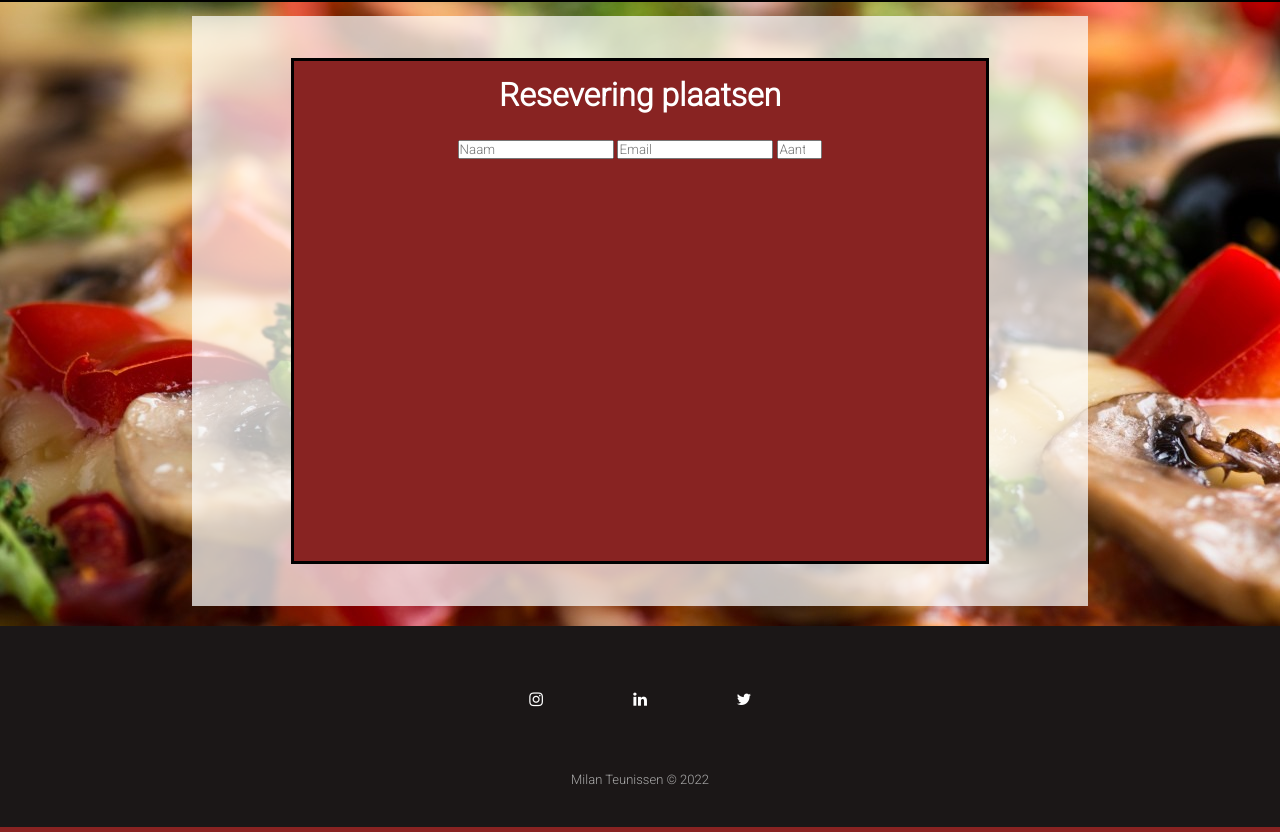
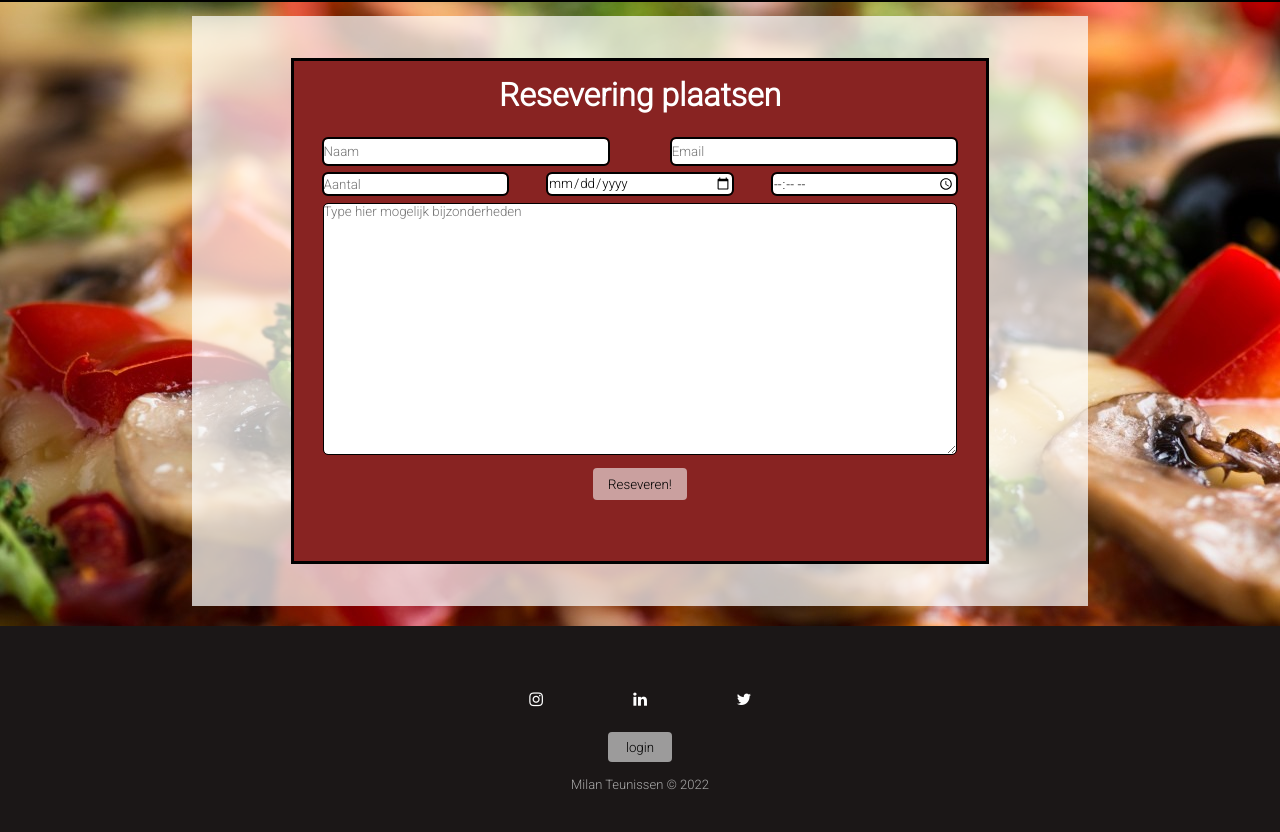
Before and after one commit to MilanTeunissen/miniCRUD, a PHP site: page /reseveren.php in a window 1280 px wide. Shown: the part 104-936 px from the top of the page. Run offline with PHP 8.4, Linux system fonts and the light colour scheme; some libraries are stand-ins or nearby versions.

Commit message:
aan resevering page gewerkt

```diff
--- a/css/style.css
+++ b/css/style.css
@@ -256,8 +256,95 @@ main {
   padding: 15px;
 }
 
-.naam .Email .quantity {
-  height: 100px;
+.form_reseveren .naam-email {
+  display: flex;
+  flex-direction: row;
+  justify-content: space-between;
+  width: 100%;
+}
+
+.form_reseveren .naam-email input {
+  height: 25px;
+  width: 45%;
+  border: none;
+  border-radius: 4px;
+  outline: 2px solid black;
+}
+
+.form_reseveren .aantal-datum-tijd {
+  display: flex;
+  flex-direction: row;
+  justify-content: space-between;
+  width: 100%;
+}
+
+.form_reseveren .aantal-datum-tijd input {
+  margin-top: 10px;
+  height: 20px;
+  width: 29%;
+  border: none;
+  border-radius: 4px;
+  outline: 2px solid black;
+}
+
+.form_reseveren .bijzonderheden {
+  margin-top: 10px;
+}
+
+.form_reseveren .reseveren_bijzonderheden {
+  min-width: 100%;
+  max-width: 100%;
+  min-height: 250px;
+  max-height: 300px;
+  border: none;
+  border-radius: 4px;
+  outline: 1px solid black;
+}
+
+main .base .reseveren .form_reseveren button {
+  align-items: center;
+  text-align: center;
+  background-color: #fafafa94;
+  margin-top: 10px;
+  max-width: 40%;
+  max-height: 40%;
+  border-radius: 4px;
+  padding: 0 15px;
+  cursor: pointer;
+  height: 32px;
+  transition: all 0.2s ease-in-out;
+  border: none;
+}
+
+main .base .reseveren .form_reseveren button:hover {
+  transform: scale(1.1);
+  background-color: #ffffff;
+}
+
+@media only screen and (max-width: 830px) {
+  .naam-email {
+    display: flex;
+    flex-direction: column;
+    row-gap: 15px;
+  }
+
+  .aantal-datum-tijd {
+    flex-direction: column;
+    justify-content: center;
+  }
+}
+
+@media only screen and (max-width: 420px) {
+  main .base .reseveren .form_reseveren button {
+    max-height: 50%;
+    max-width: 50%;
+  }
+}
+
+@media only screen and (max-width: 370px) {
+  main .base .reseveren .form_reseveren button {
+    max-width: 60%;
+  }
 }
 
 /*about page */
@@ -439,7 +526,7 @@ footer {
 }
 
 .footer-basic li {
-  padding: 0 10px;
+  padding: 10px;
 }
 
 .footer-basic ul a {
@@ -454,7 +541,6 @@ footer {
 
 .footer-basic .social {
   text-align: center;
-  padding-bottom: 25px;
 }
 
 .footer-basic .social > a {
@@ -503,8 +589,37 @@ iframe {
   width: 100%;
 }
 
+.button_admin {
+  display: flex;
+  justify-content: center;
+}
+
+.admin_login {
+  background-color: #fafafa94;
+  width: 5%;
+  height: 30px;
+  border-radius: 4px;
+  cursor: pointer;
+  border: none;
+  transition: all 0.2s ease-in-out;
+}
+.admin_login:hover {
+  transform: scale(1.1);
+  background-color: #ffffff;
+}
+
 @media only screen and (max-width: 650px) {
   footer {
     top: 300px;
   }
+
+  .admin_login {
+    width: 10%;
+  }
 }
+
+@media only screen and (max-width: 410px) {
+  .admin_login {
+    width: 15%;
+  }
+}
--- a/includes/footer.php
+++ b/includes/footer.php
@@ -20,6 +20,9 @@
             ></a>
           </div>
         </div>
+        <div class="button_admin">
+          <button class="admin_login">login</button>
+        </div>
         <p class="copyright">Milan Teunissen © 2022</p>
       </div>
       <script src="https://cdnjs.cloudflare.com/ajax/libs/jquery/3.2.1/jquery.min.js"></script>
--- a/reseveren.php
+++ b/reseveren.php
@@ -26,9 +26,25 @@
         <div class="reseveren">
           <h1>Resevering plaatsen</h1>
           <form class="form_reseveren">
-            <input type="text" name="Naam" placeholder="Naam" class="">
-            <input type="Email" name="Email" placeholder="Email">
-            <input type="number" name="quantity" placeholder="Aantal" min="1" max="10">
+            <div class="naam-email">
+              <input type="text" name="Naam" placeholder="Naam" />
+              <input type="Email" name="Email" placeholder="Email" />
+            </div>
+            <div class="aantal-datum-tijd">
+              <input
+                type="number"
+                name="quantity"
+                placeholder="Aantal"
+                min="1"
+                max="10"
+              />
+              <input type="Date" />
+              <input type="Time" />
+            </div>
+            <div class="bijzonderheden">
+              <textarea class="reseveren_bijzonderheden" placeholder="Type hier mogelijk bijzonderheden"></textarea>
+            </div>
+            <button>Reseveren!</button>
           </form>
         </div>
       </div>
```
Also changed, not shown: javascript/CRUD.js (added).
